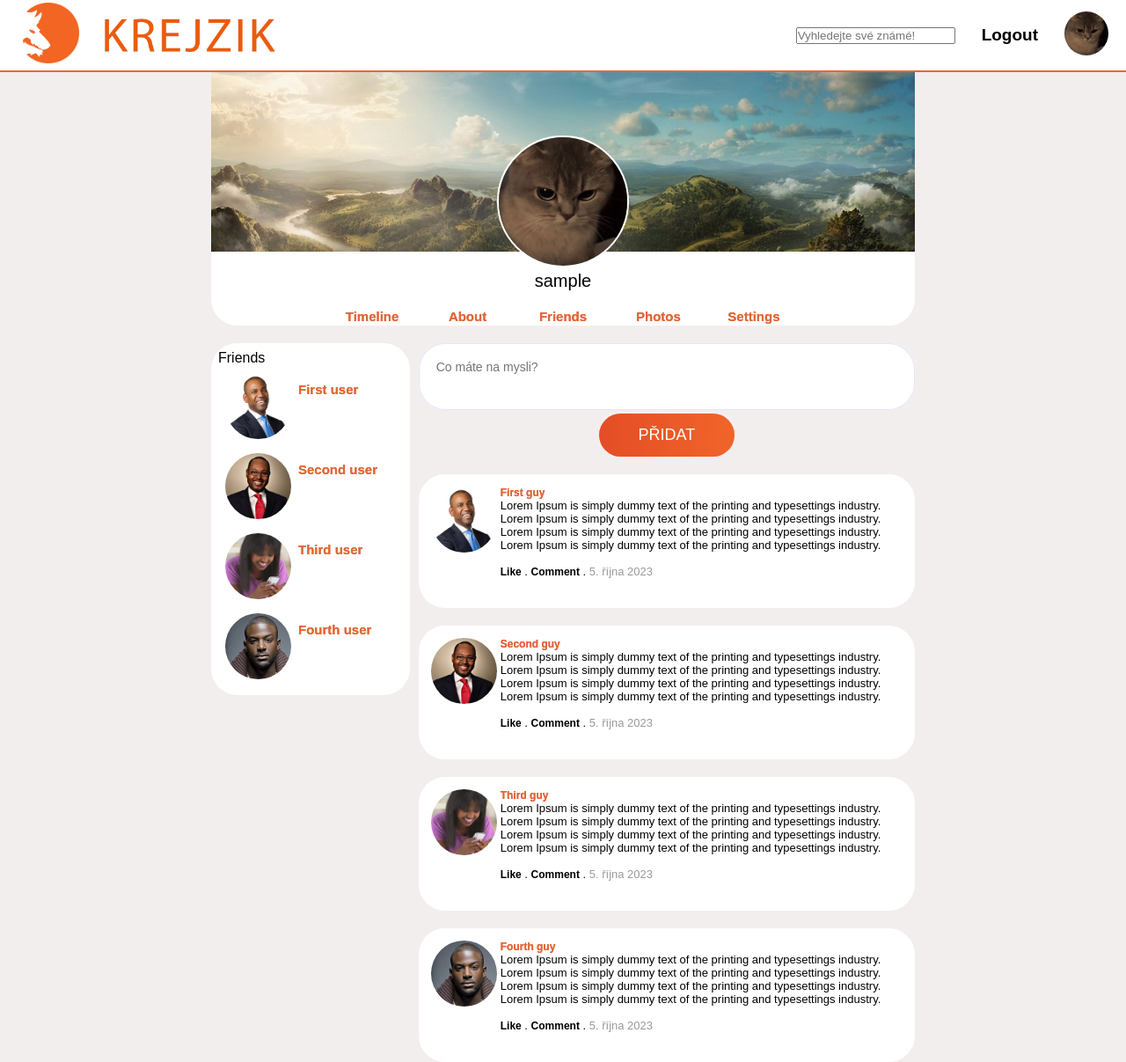
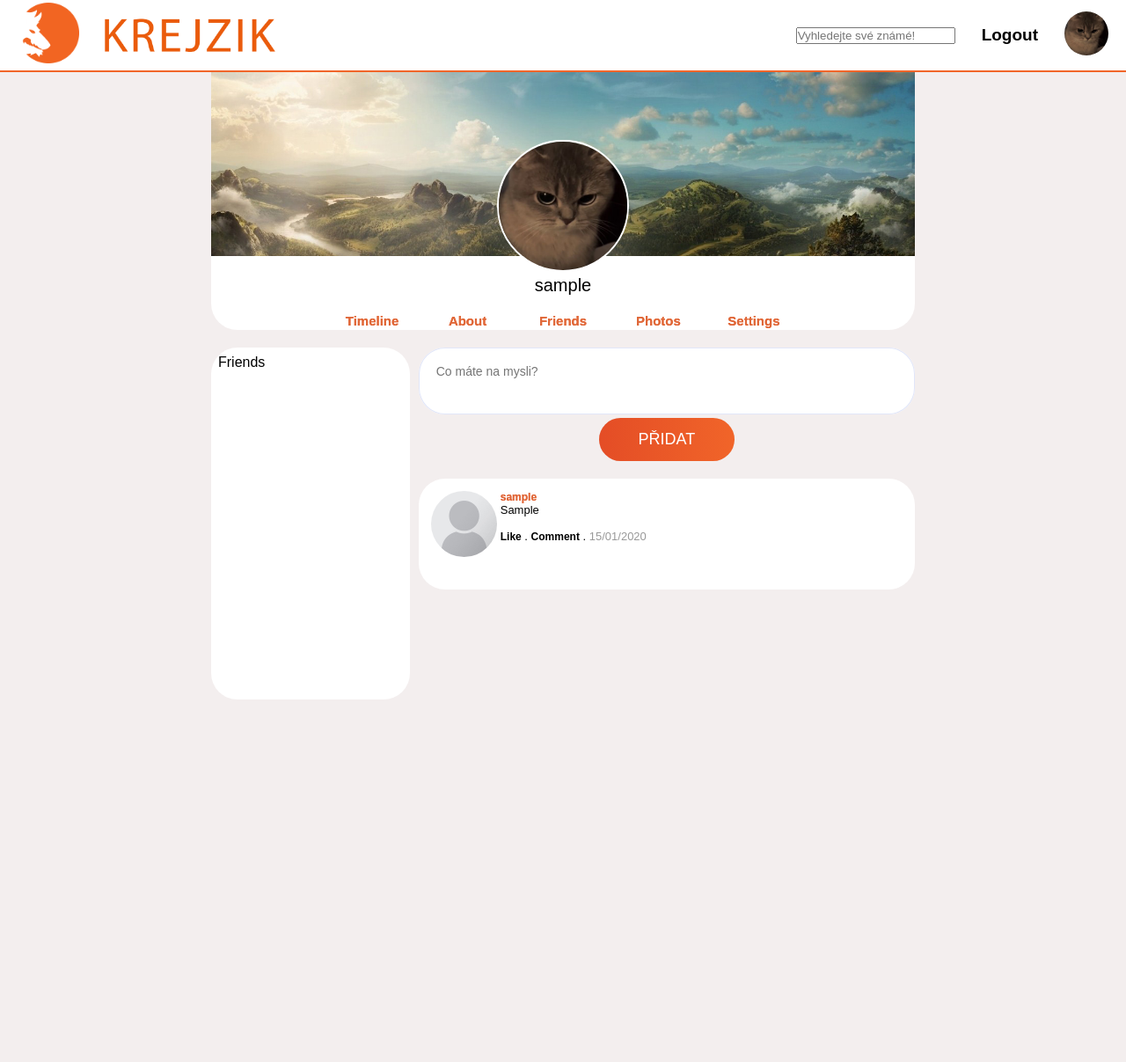
Before and after one commit to simyxx/Krejzik, a PHP site: page /profile.php in a window 1280 px wide. Shown: the whole page at 88% size. After the commit the page ends 795 px from the top, so only its background shows below. Run offline with PHP 8.4, Linux system fonts and the light colour scheme; the visitor is signed in with stand-in values (Sample User, id 1); tables that the repository leaves empty or names only in its code hold one stand-in row (values such as "Sample post").

Commit message:
Add files via upload

```diff
--- a/classes/user.class.php
+++ b/classes/user.class.php
@@ -22,4 +22,36 @@ class User
 
     }
 
+    public function getUser($id)
+    {
+        $query = "SELECT * FROM users WHERE userid = '$id' limit 1";
+        $DB = new Database();
+        $result = $DB->read($query);
+
+        if ($result)
+        {
+            return $result[0];
+        }
+        else
+        {
+            return false;
+        }
+    }
+
+    public function getFriends($id)
+    {
+        $query = "SELECT * FROM users WHERE userid != '$id'";
+        $DB = new Database();
+        $result = $DB->read($query);
+
+        if ($result)
+        {
+            return $result;
+        }
+        else
+        {
+            return false;
+        }
+    }
+
 }
--- /dev/null
+++ b/post.php
@@ -0,0 +1,25 @@
+<?php
+    $image = "img/profilepic.jpg";
+    $timestamp =  $ROW['date'];
+?>
+
+
+                    <div class="post">
+                        <div>
+                            <img class="post-img" src="<?php echo $image ?>" alt="pfp">
+                        </div>
+                        <div>
+                            <a class="text-grad post-owner" href="">
+                                <?php
+                                echo $rowUser['username'];
+                                ?>
+
+                            </a>
+                            <?php
+                                echo $ROW['post'];
+                            ?>
+                            <br><br>
+                            <a href="">Like</a> . <a href="">Comment</a> .
+                            <span style="color:#999;"><?php echo date('d/m/Y', strtotime($timestamp)); ?></span>
+                        </div>
+                    </div>
--- a/profile.php
+++ b/profile.php
@@ -4,6 +4,7 @@ session_start();
 include("classes/connect.php");
 include("classes/login.class.php");
 include("classes/user.class.php");
+include("classes/post.class.php");
 
 // Kontrola, zda je uživatel přihlášen
 if (isset($_SESSION['krejzik_userid']) && is_numeric($_SESSION['krejzik_userid']))
@@ -36,6 +37,39 @@ else
     header("Location: login.php");
     die();
 }
+
+// Přihlásil se, postování začne tady
+
+if($_SERVER['REQUEST_METHOD'] == "POST")
+{
+    $post = new Post();
+    $id = $_SESSION['krejzik_userid'];
+    $result = $post->create_post($id, $_POST);
+
+    if ($result == "")
+    {
+        header("Location: profile.php");
+        die();
+    }
+    else
+    {
+                    echo "<div style='text-align:center;font-size:12px;color:white;background-color:grey;'>";
+                    echo "Nastala chyba: <br>";
+                    echo $result;
+                    echo "</div>";
+    }
+}
+
+// Získání postů
+$post = new Post();
+$id = $_SESSION['krejzik_userid'];
+$posts = $post->get_posts($id);
+
+// Získání přátel
+$user = new User();
+$id = $_SESSION['krejzik_userid'];
+$friends = $user->getFriends($id);
+
 
 ?>
 <!DOCTYPE html>
@@ -103,95 +137,48 @@ else
                 <div class="friends-bar">
 
                     Friends <br>
+                    <?php
 
-                    <div class="friends">
-                        <img class="friends-img" src="img/user1.jpg">
-                        <br>
-                        <a class="text-grad friends-buttons" href="">First user</a>
-                    </div>
+                        if ($friends)
+                        {
+                            foreach($friends as $ROW)
+                            {
 
-                    <div class="friends">
-                        <img class="friends-img" src="img/user2.jpg">
-                        <br>
-                        <a class="text-grad friends-buttons" href="">Second user</a>
-                    </div>
+                                include("user.php");
+                            }
+                        }
 
-                    <div class="friends">
-                        <img class="friends-img" src="img/user3.jpg">
-                        <br>
-                        <a class="text-grad friends-buttons" href="">Third user</a>
-                    </div>
+                    ?>
 
-                    <div class="friends">
-                        <img class="friends-img" src="img/user4.jpg">
-                        <br>
-                        <a class="text-grad friends-buttons" href="">Fourth user</a>
-                    </div>
                 </div>
             </div>
 
             <div class="posts-area">
 
                 <div class="new-feed">
-                    <textarea placeholder="Co máte na mysli?"></textarea>
-                    <button type="submit">přidat</button>
+                    <form action="" method="POST">
+                    <textarea name="post"placeholder="Co máte na mysli?"></textarea>
+                    <button type="submit">PŘIDAT</button>
+                </form>
                 </div>
 
                 <div class="post-bar">
-                    <div class="post">
-                        <div>
-                            <img class="post-img" src="img/user1.jpg" alt="pfp">
-                        </div>
-                        <div>
-                            <a class="text-grad post-owner" href="">First guy</a>
-                            Lorem Ipsum is simply dummy text of the printing and typesettings industry.  Lorem Ipsum is simply dummy text of the printing and typesettings industry.
-                            Lorem Ipsum is simply dummy text of the printing and typesettings industry.  Lorem Ipsum is simply dummy text of the printing and typesettings industry.
-                            <br><br>
-                            <a href="">Like</a> . <a href="">Comment</a> . <span style="color:#999;">5. října 2023</span>
-                        </div>
-                    </div>
-                </div>
-                <div class="post-bar">
-                    <div class="post">
-                        <div>
-                            <img class="post-img" src="img/user2.jpg" alt="pfp">
-                        </div>
-                        <div>
-                            <a class="text-grad post-owner" href="">Second guy</a>
-                            Lorem Ipsum is simply dummy text of the printing and typesettings industry.  Lorem Ipsum is simply dummy text of the printing and typesettings industry.
-                            Lorem Ipsum is simply dummy text of the printing and typesettings industry.  Lorem Ipsum is simply dummy text of the printing and typesettings industry.
-                            <br><br>
-                            <a href="">Like</a> . <a href="">Comment</a> . <span style="color:#999;">5. října 2023</span>
-                        </div>
-                    </div>
-                </div>
-                <div class="post-bar">
-                    <div class="post">
-                        <div>
-                            <img class="post-img" src="img/user3.jpg" alt="pfp">
-                        </div>
-                        <div>
-                            <a class="text-grad post-owner" href="">Third guy</a>
-                            Lorem Ipsum is simply dummy text of the printing and typesettings industry.  Lorem Ipsum is simply dummy text of the printing and typesettings industry.
-                            Lorem Ipsum is simply dummy text of the printing and typesettings industry.  Lorem Ipsum is simply dummy text of the printing and typesettings industry.
-                            <br><br>
-                            <a href="">Like</a> . <a href="">Comment</a> . <span style="color:#999;">5. října 2023</span>
-                        </div>
-                    </div>
-                </div>
-                <div class="post-bar">
-                    <div class="post">
-                        <div>
-                            <img class="post-img" src="img/user4.jpg" alt="pfp">
-                        </div>
-                        <div>
-                            <a class="text-grad post-owner" href="">Fourth guy</a>
-                            Lorem Ipsum is simply dummy text of the printing and typesettings industry.  Lorem Ipsum is simply dummy text of the printing and typesettings industry.
-                            Lorem Ipsum is simply dummy text of the printing and typesettings industry.  Lorem Ipsum is simply dummy text of the printing and typesettings industry.
-                            <br><br>
-                            <a href="">Like</a> . <a href="">Comment</a> . <span style="color:#999;">5. října 2023</span>
-                        </div>
-                    </div>
+
+                    <?php
+
+                        if ($posts)
+                        {
+                            foreach($posts as $ROW)
+                            {
+                                $user = new User();
+                                $rowUser = $user->getUser($ROW['userid']);
+
+                                include("post.php");
+                            }
+                        }
+
+                    ?>
+
                 </div>
 
             </div>
```
Also changed, not shown: classes/post.class.php (added, +62 -0 lines), user.php (added, +10 -0 lines), img/profilepic.jpg (added).
